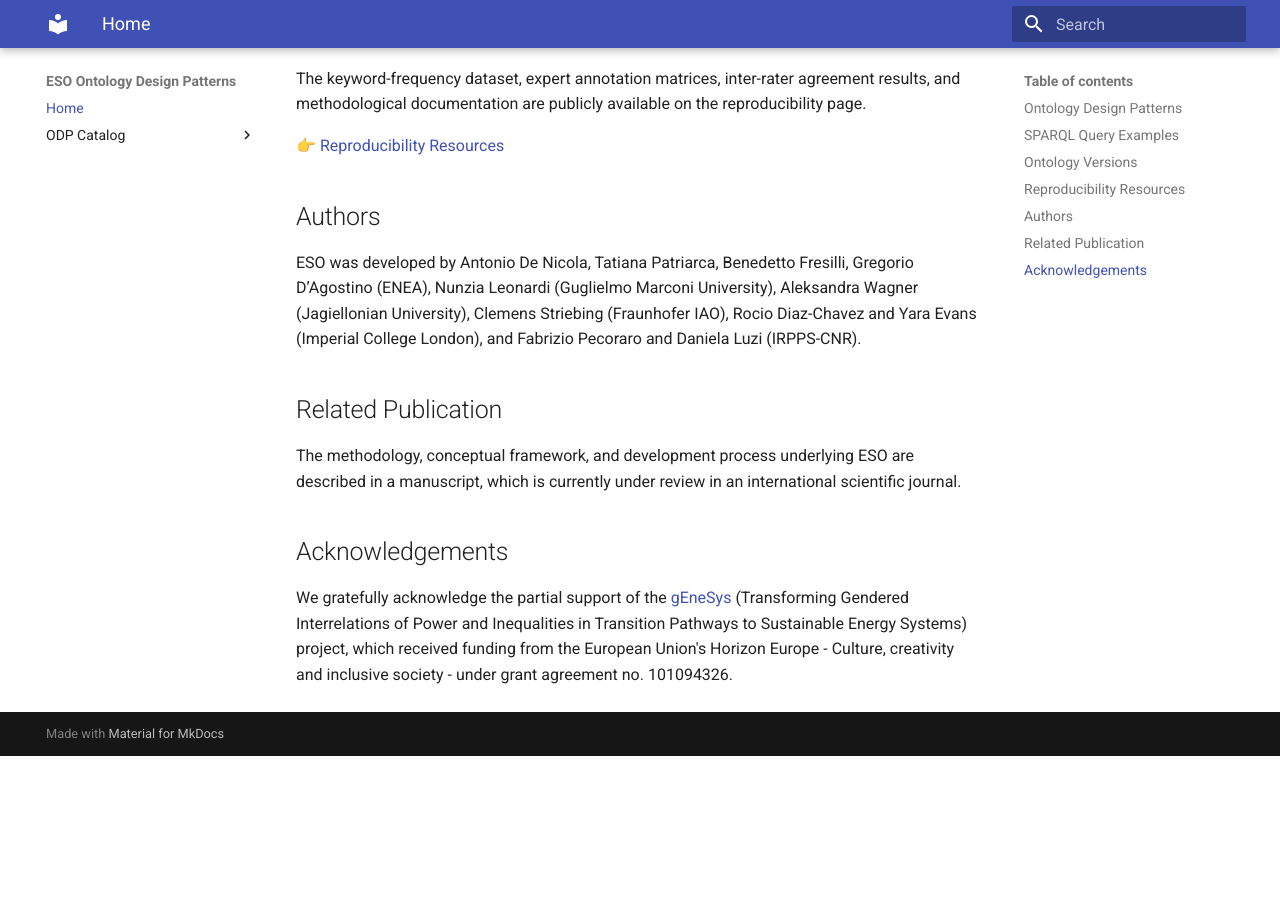
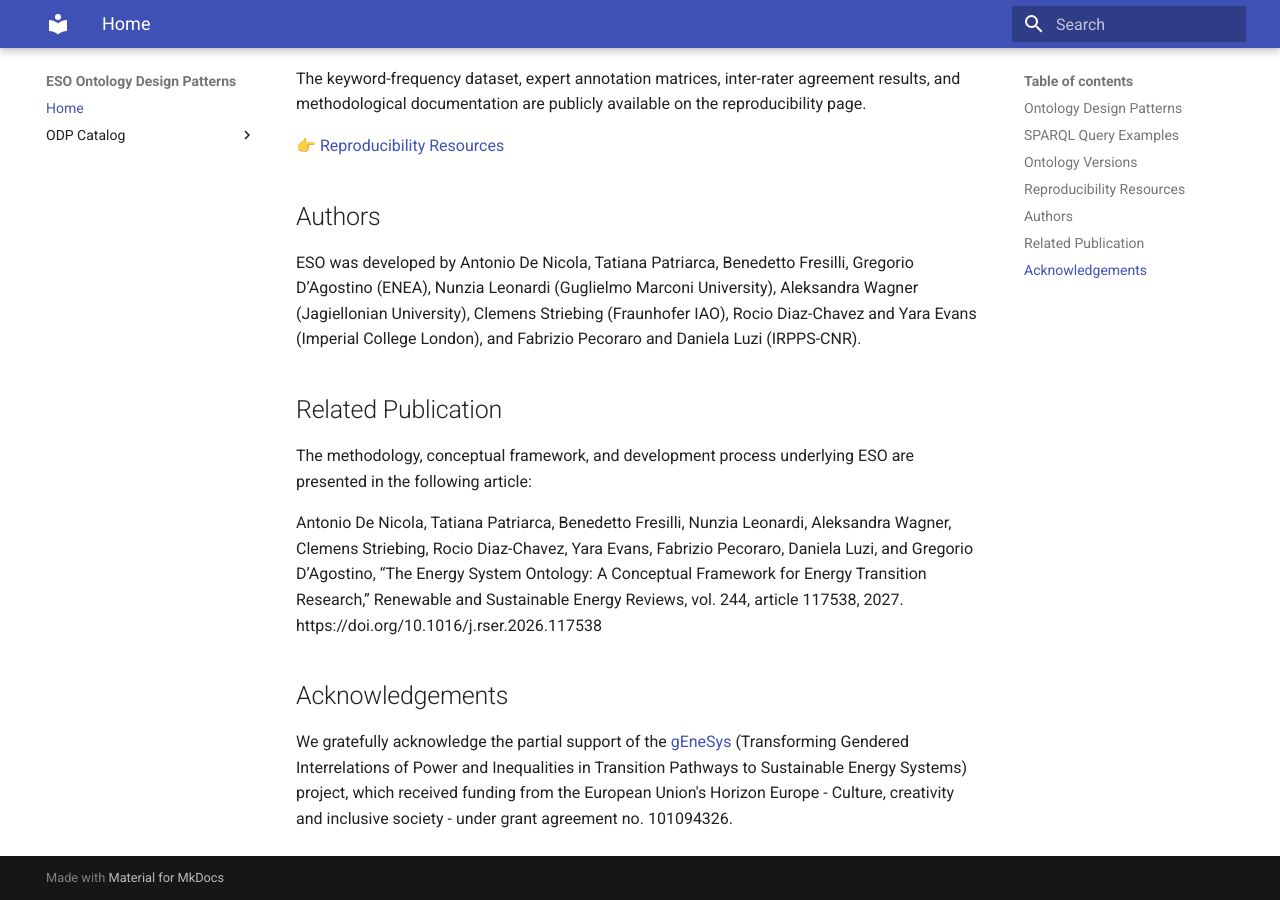
Before and after one commit to AntonioDeNicola/eso-odp-site, an MkDocs documentation site: the page built from docs/index.md, in a window 1280 px wide and 900 px high, scrolled down 1180 px. Built offline with MkDocs 1.6.1 and Material for MkDocs 9.7.7, drawn with Linux system fonts in a browser that asks for light colours; before the commit the page ends 1936 px from its top, so only the background shows below that.

Commit message:
Update index.md

```diff
--- a/docs/index.md
+++ b/docs/index.md
@@ -37,7 +37,9 @@ ESO was developed by Antonio De Nicola, Tatiana Patriarca, Benedetto Fresilli, G
 
 ## Related Publication
 
-The methodology, conceptual framework, and development process underlying ESO are described in a manuscript, which is currently under review in an international scientific journal.
+The methodology, conceptual framework, and development process underlying ESO are presented in the following article:
+
+Antonio De Nicola, Tatiana Patriarca, Benedetto Fresilli, Nunzia Leonardi, Aleksandra Wagner, Clemens Striebing, Rocio Diaz-Chavez, Yara Evans, Fabrizio Pecoraro, Daniela Luzi, and Gregorio D’Agostino, “The Energy System Ontology: A Conceptual Framework for Energy Transition Research,” Renewable and Sustainable Energy Reviews, vol. 244, article 117538, 2027. https://doi.org/10.1016/j.rser.2026.117538
 
 ## Acknowledgements
 
```
